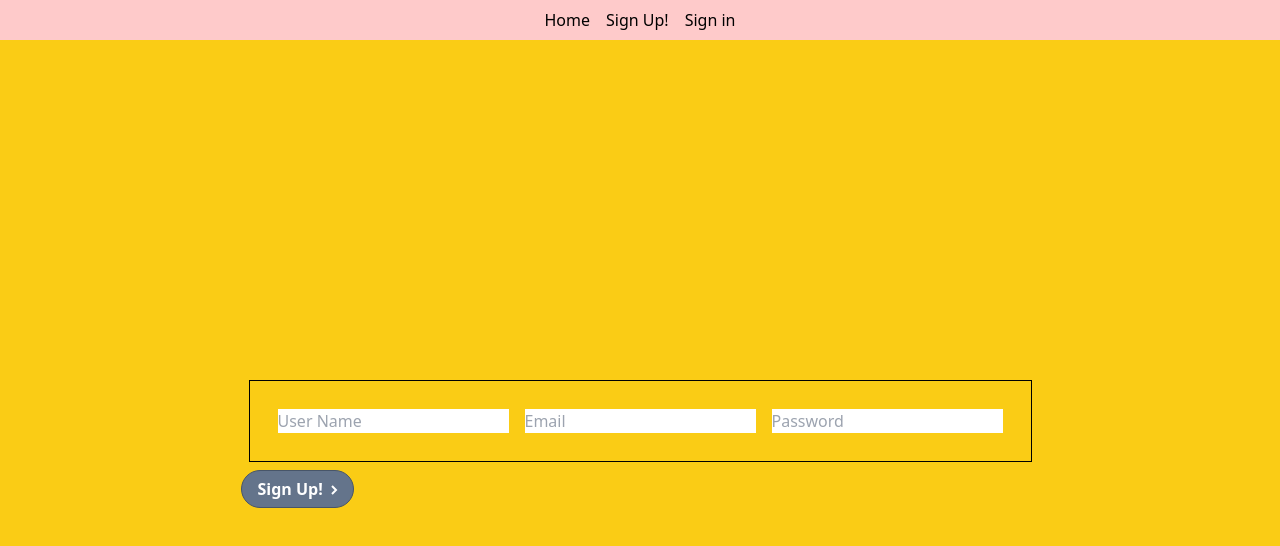
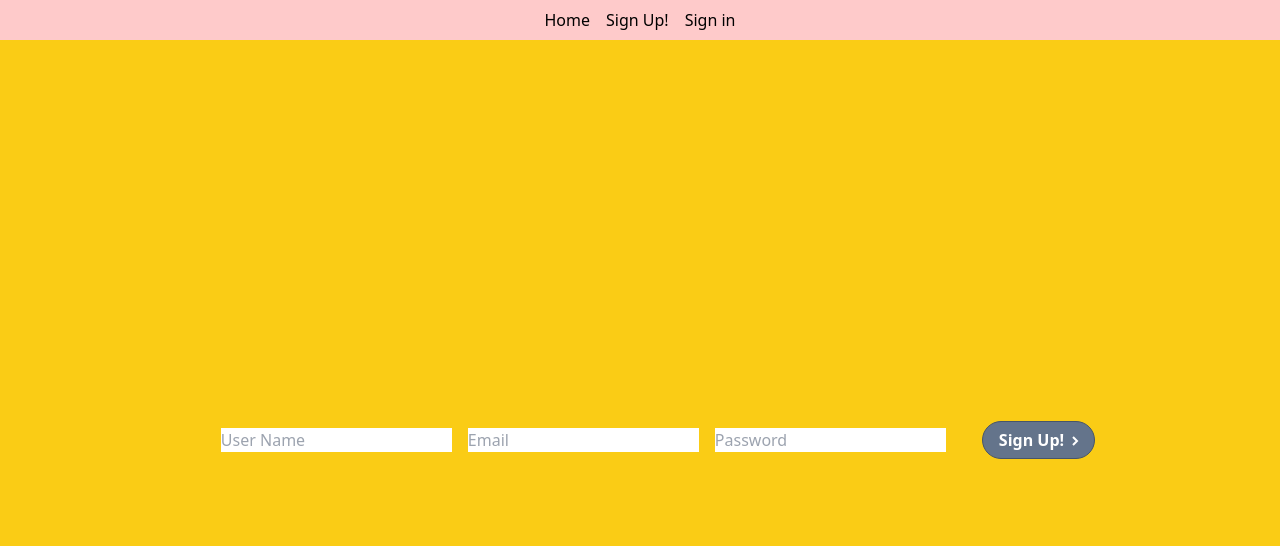
Before and after one commit to PrathmeshSadake/getmagic-frontend, a Next.js app in the folder nextfrontend/: page /signup in a window 1280 px wide. Shown: the top 546 px of the page. Built offline with nearby package versions, Linux system fonts and the light colour scheme.

Commit message:
minor monday sep 19 changes

```diff
--- a/nextfrontend/pages/signup.jsx
+++ b/nextfrontend/pages/signup.jsx
@@ -27,10 +27,10 @@ export default function SignUp(props) {
     <>
       <Navigation />
       <div className="flex flex-row items-center justify-center h-screen">
-        <form onSubmit={handleAction} className="m-2 p-2">
+        <form onSubmit={handleAction} className="flex items-center m-2 p-2">
           {" "}
           {/*We are using a Form element here with a basic setup and a callback for on click*/}
-          <fieldset className="p-5 m-2 gap-5 border border-black">
+          <fieldset className="p-5 m-2 gap-5">
             <input
               name="name"
               type="name"
```
